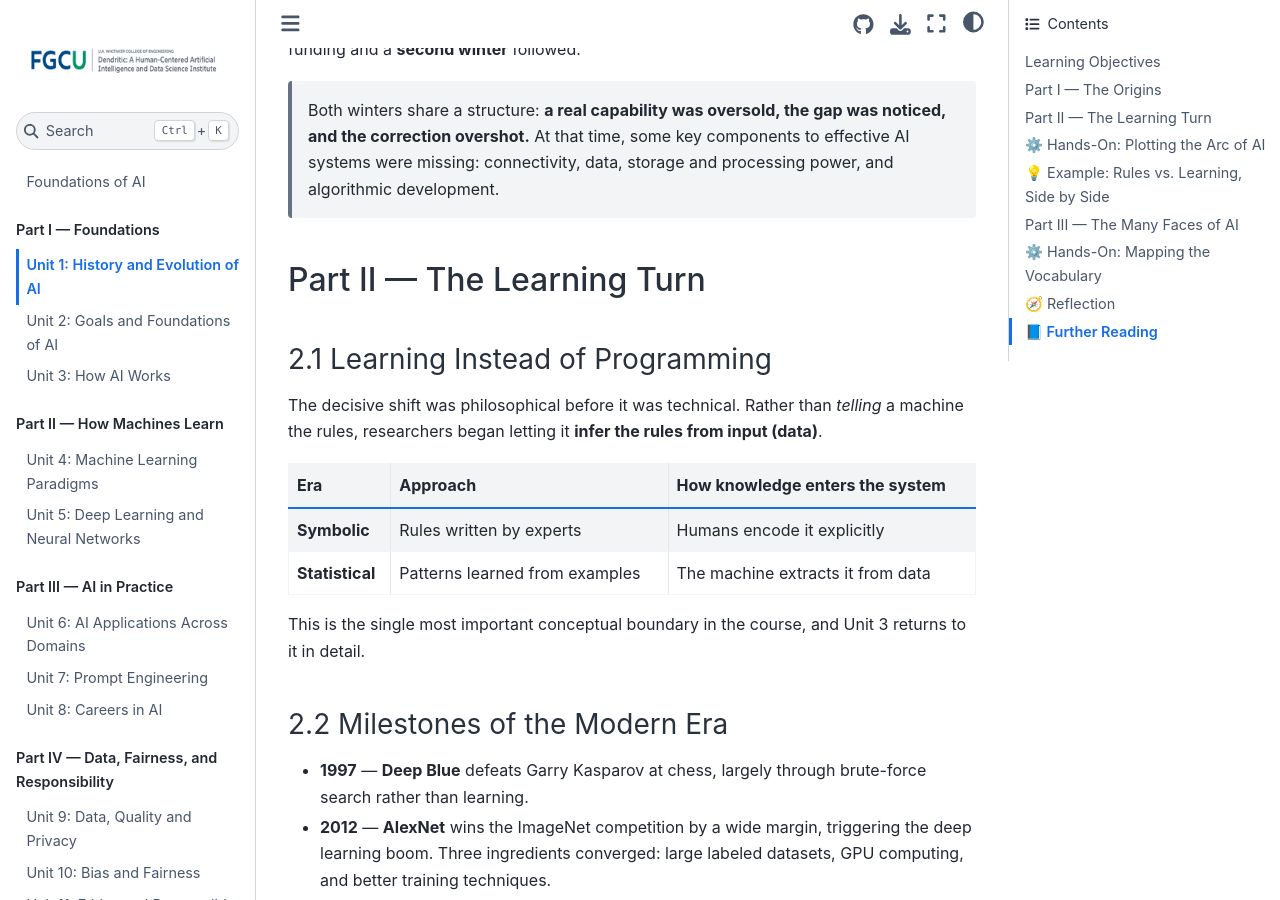
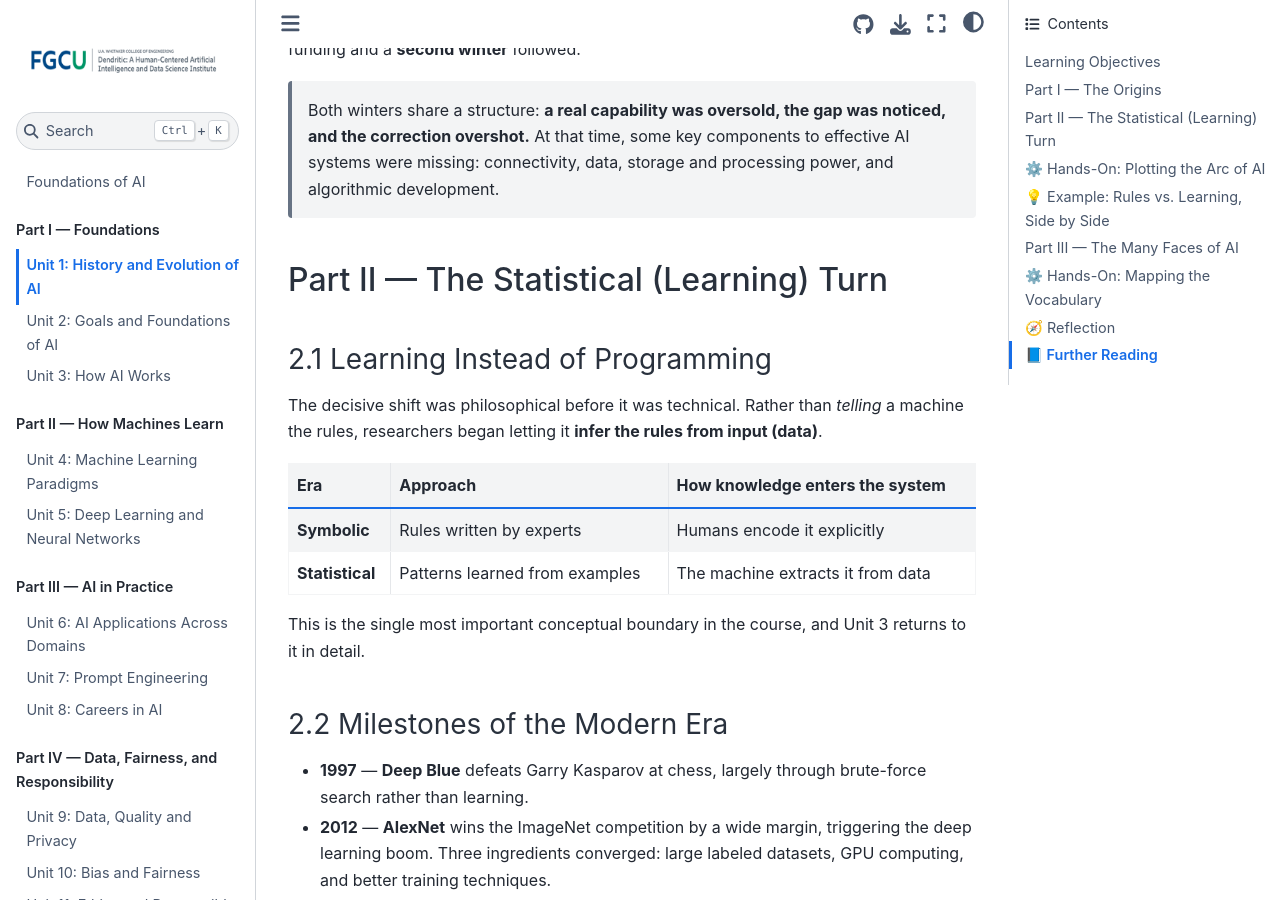
Before and after one commit to lndecastro/Foundations_of_AI, a Jupyter Book: the page built from book/Unit_01_History_and_Evolution.md, in a window 1280 px wide and 900 px high, scrolled down 1941 px. Built offline with Jupyter Book 1.0.4 settings and Sphinx 7.4.7 and the Sphinx Book theme 1.1.4, drawn with Linux system fonts in a browser that asks for light colours.

Commit message:
Change section title to 'The Statistical (Learning) Turn'
Updated section title and refined text for clarity.

```diff
--- a/book/Unit_01_History_and_Evolution.md
+++ b/book/Unit_01_History_and_Evolution.md
@@ -44,7 +44,7 @@ Funding evaporated when results failed to match promises. The 1973 **Lighthill R
 
 > Both winters share a structure: **a real capability was oversold, the gap was noticed, and the correction overshot.** At that time, some key components to effective AI systems were missing: connectivity, data, storage and processing power, and algorithmic development.
 
-## Part II — The Learning Turn
+## Part II — The Statistical (Learning) Turn
 
 ### 2.1 Learning Instead of Programming
 
```
